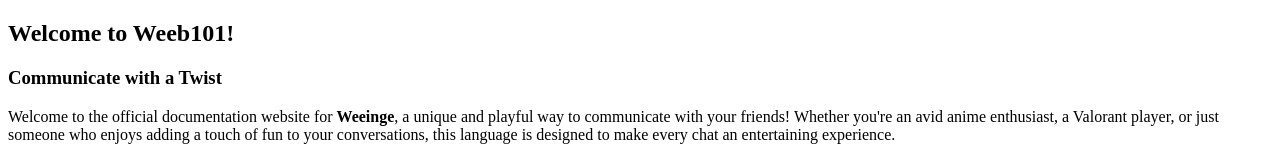
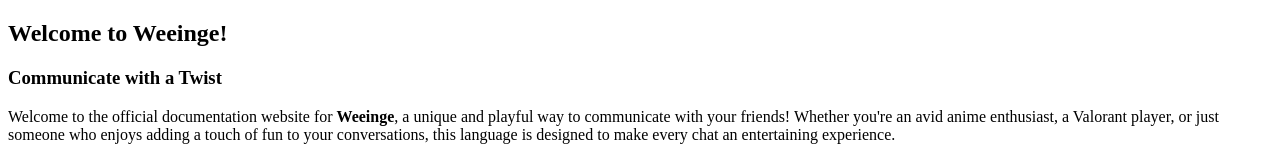
Before and after one commit to AlenVelocity/weeinge, a Next.js app: page / in a window 1280 px wide. Shown: the top 160 px of the page. Built offline with nearby package versions, Linux system fonts and the light colour scheme.

Commit message:
Update index.mdx

```diff
--- a/pages/index.mdx
+++ b/pages/index.mdx
@@ -1,4 +1,4 @@
-## Welcome to Weeb101!
+## Welcome to Weeinge!
 
 ### Communicate with a Twist
 
```
